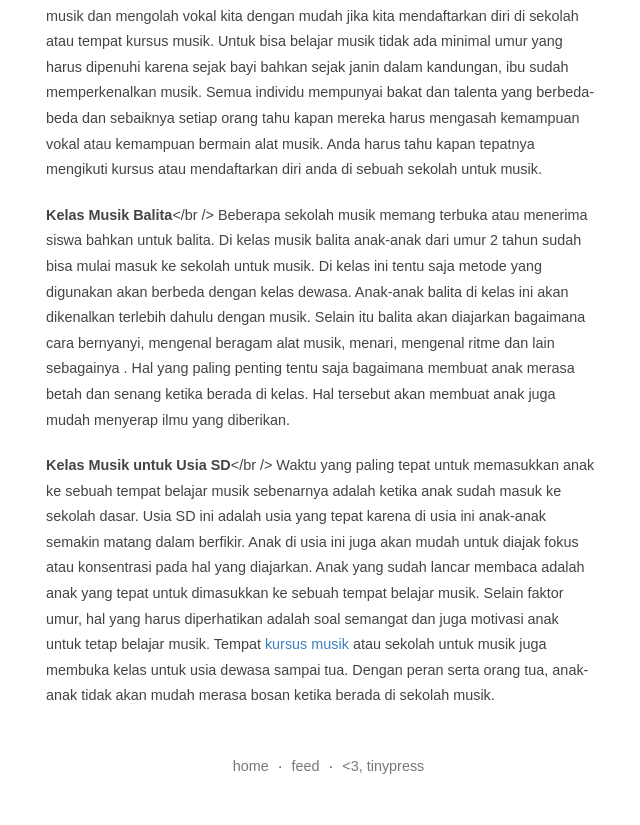
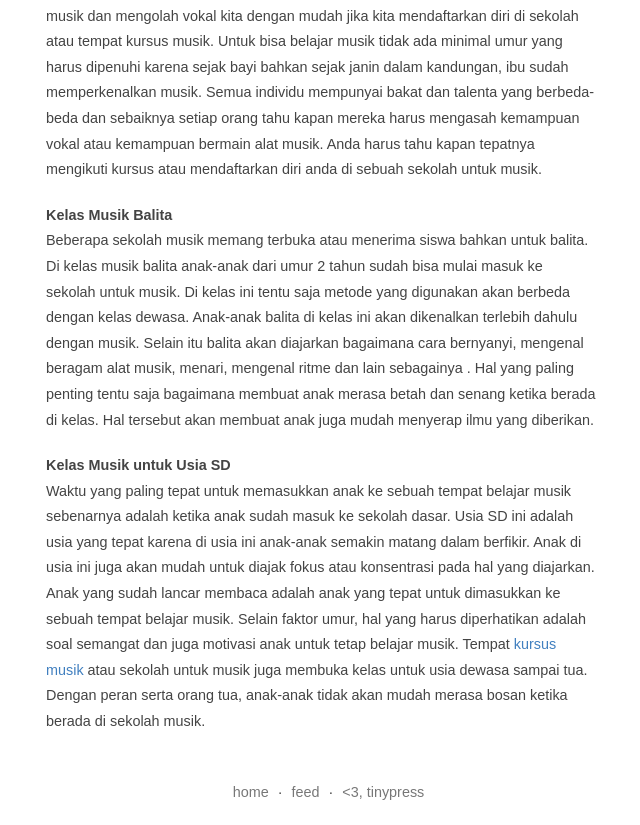
Before and after one commit to psnively/psnively.github.io, a Jekyll site: the page built from _posts/2015-07-16-ketahui-waktu-tepat-daftar-sekolah-musik.markdown, in a window 1280 px wide. Shown: the part 577-1402 px from the top of the page, without its empty margins (319-959 px from the left). Built offline with Jekyll 4.4.1, drawn with Linux system fonts in a browser that asks for light colours; before the commit the page ends 1377 px from its top, so only the background shows below that.

```diff
--- a/_posts/2015-07-16-ketahui-waktu-tepat-daftar-sekolah-musik.markdown
+++ b/_posts/2015-07-16-ketahui-waktu-tepat-daftar-sekolah-musik.markdown
@@ -7,8 +7,8 @@ layout: post
 
 Sekolah musik kini sangat mudah untuk ditemukan. Kita bisa belajar beragam alat musik dan mengolah vokal kita dengan mudah jika kita mendaftarkan diri di sekolah atau tempat kursus musik. Untuk bisa belajar musik tidak ada minimal umur yang harus dipenuhi karena sejak bayi bahkan sejak janin dalam kandungan, ibu sudah memperkenalkan musik. Semua individu mempunyai bakat dan talenta yang berbeda-beda dan sebaiknya setiap orang tahu kapan mereka harus mengasah kemampuan vokal atau kemampuan bermain alat musik. Anda harus tahu kapan tepatnya mengikuti kursus atau mendaftarkan diri anda di sebuah sekolah untuk musik.
 
-<b>Kelas Musik Balita</b></br />
+<b>Kelas Musik Balita</b><br />
 Beberapa sekolah musik memang terbuka atau menerima siswa bahkan untuk balita. Di kelas musik balita anak-anak dari umur 2 tahun sudah bisa mulai masuk ke sekolah untuk musik. Di kelas ini tentu saja metode yang digunakan akan berbeda dengan kelas dewasa. Anak-anak balita di kelas ini akan dikenalkan terlebih dahulu dengan musik. Selain itu balita akan diajarkan bagaimana cara bernyanyi, mengenal beragam alat musik, menari, mengenal ritme dan lain sebagainya . Hal yang paling penting tentu saja bagaimana membuat anak merasa betah dan senang ketika berada di kelas. Hal tersebut akan membuat anak juga mudah menyerap ilmu yang diberikan.
 
-<b>Kelas Musik untuk Usia SD</b></br />
+<b>Kelas Musik untuk Usia SD</b><br />
 Waktu yang paling tepat untuk memasukkan anak ke sebuah tempat belajar musik sebenarnya adalah ketika anak sudah masuk ke sekolah dasar. Usia SD ini adalah usia yang tepat karena di usia ini anak-anak semakin matang dalam berfikir. Anak di usia ini juga akan mudah untuk diajak fokus atau konsentrasi pada hal yang diajarkan. Anak yang sudah lancar membaca adalah anak yang tepat untuk dimasukkan ke sebuah tempat belajar musik. Selain faktor umur, hal yang harus diperhatikan adalah soal semangat dan juga motivasi anak untuk tetap belajar musik. Tempat <a href="http://id.yamaha.com/id/music_education/courses/">kursus musik</a> atau sekolah untuk musik juga membuka kelas untuk usia dewasa sampai tua. Dengan peran serta orang tua, anak-anak tidak akan mudah merasa bosan ketika berada di sekolah musik.
```
